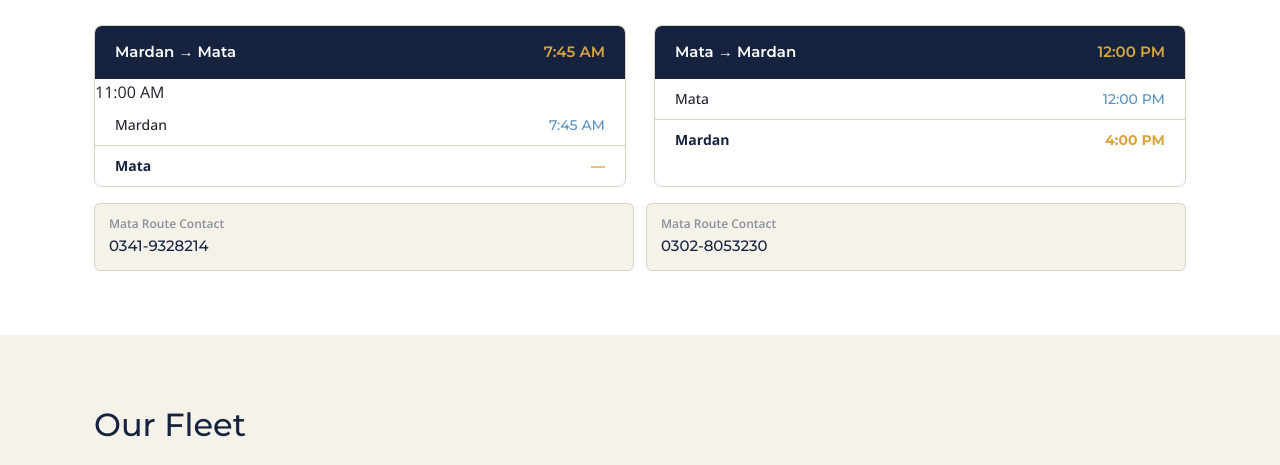
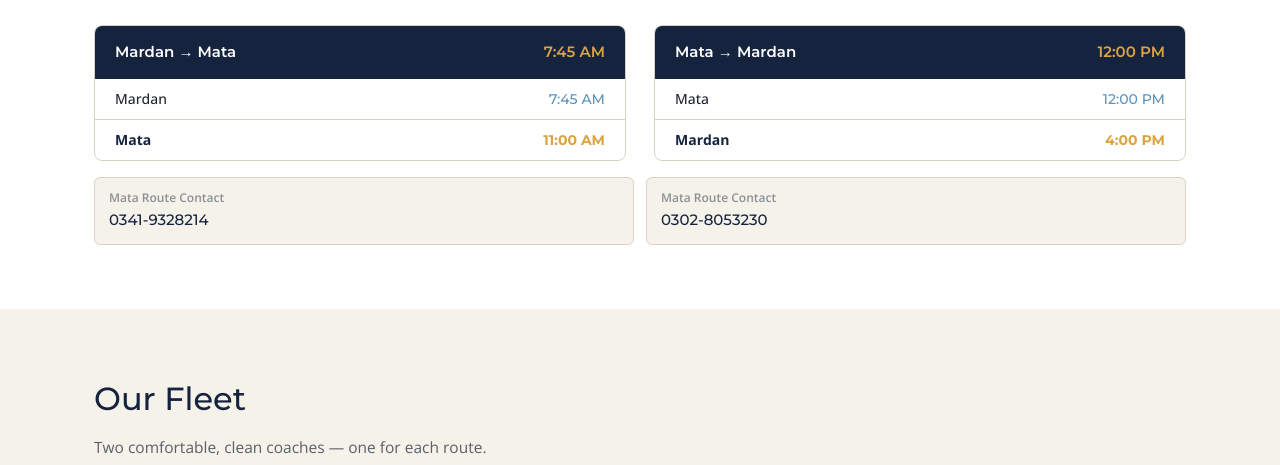
Before and after one commit to ShahabRasool/Haji-Muslim-khan-site, a plain HTML site: page index.html in a window 1280 px wide. Shown: the part 3361-3826 px from the top of the page. Drawn offline with nearby package versions, Linux system fonts and the light colour scheme; a web font is replaced by a local one.

```diff
--- a/index.html
+++ b/index.html
@@ -637,7 +637,7 @@
                     AM</td></tr>
                 <tr><td
                     class="px-5 py-2.5 text-sm font-bold text-navy">Mata</td><td
-                    class="px-5 py-2.5 text-sm text-right font-heading font-bold text-amber">—</td>11:00 AM</tr>
+                    class="px-5 py-2.5 text-sm text-right font-heading font-bold text-amber">11:00 AM</td></tr>
               </table>
             </div>
             <div class="bg-white rounded-lg overflow-hidden border border-line">
```
